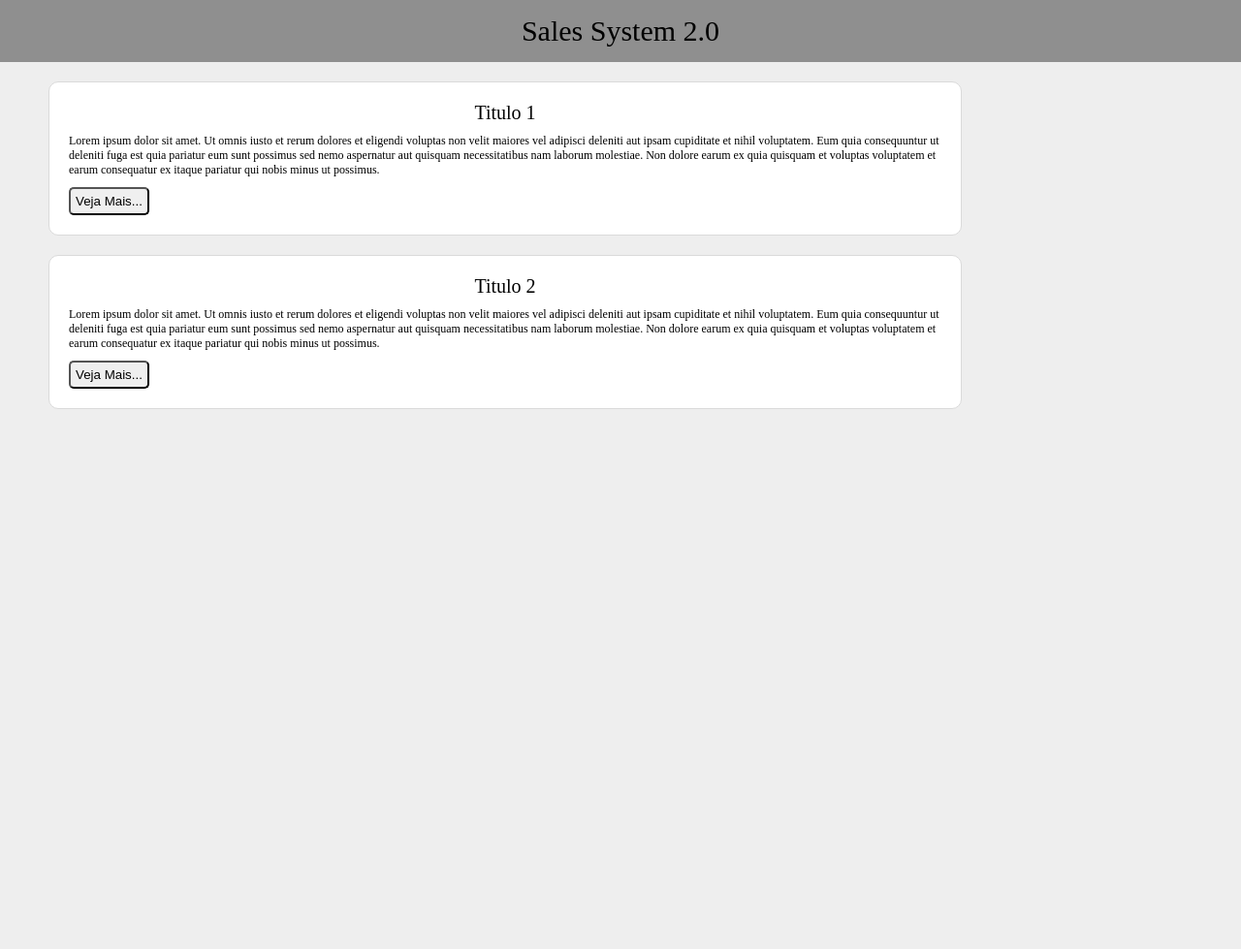
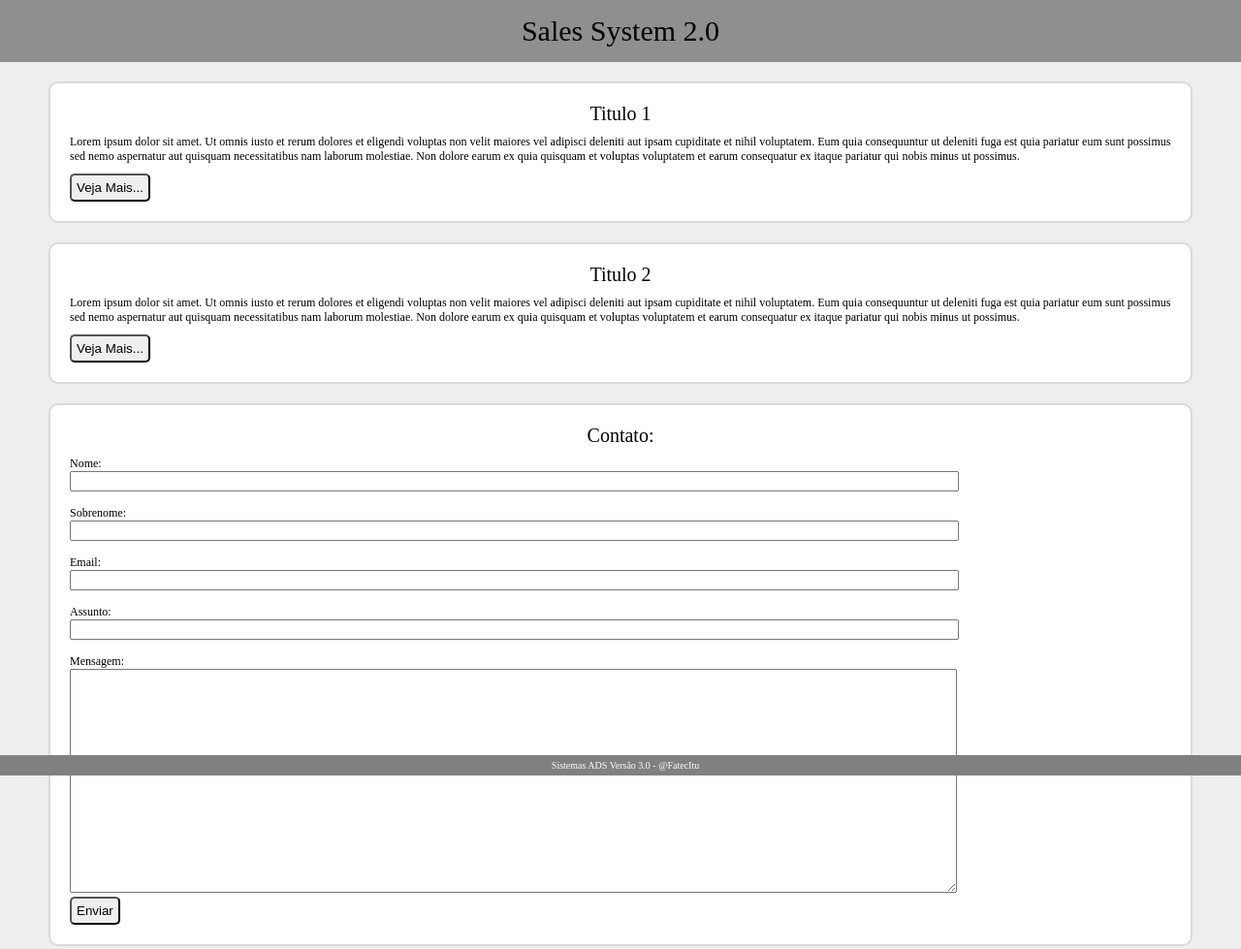
Before and after one commit to naovaipq/naovaipq.github.io, a plain HTML site: page aula03/index.html in a window 1280 px wide. Shown: the whole page at 97% size. Before the commit the page ends 800 px from the top, so only its background shows below. Drawn offline with Linux system fonts and the light colour scheme.

Commit message:
Aula 03 finalizada

```diff
--- a/aula03/index.html
+++ b/aula03/index.html
@@ -51,6 +51,44 @@
         <button>Veja Mais...</button>
     </div>
 
+    <div class="card">
+        <div class="card-title">
+            Contato:
+        </div>
+        <form action="" class="card-form">
+            <div class="form-group">
+                <label for="firstName">Nome: </label><br>
+                <input type="text" id="firstName" name="firstName" class="form-imput">
+            </div>
+            <br>
+            <div class="form-group">
+                <label for="lastName">Sobrenome:</label><br>
+                <input type="text" id="lastName" name="lastName" class="form-imput">
+            </div>
+            <br>
+            <div class="form-group">
+                <label for="email">Email:</label><br>
+                <input type="email" id="email" name="email" class="form-imput">
+            </div>
+            <br>
+            <div class="form-group">
+                <label for="subject">Assunto:</label><br>
+                <input type="text" id="subject" name="subject" class="form-imput">
+            </div>
+            <br>
+            <div class="form-group">
+                <label for="textArea">Mensagem:</label><br>
+                <textarea name="textArea" id="textArea" cols="30" rows="15" class="form-imput"></textarea>
+            </div>
+
+            <button>Enviar</button>
+        </form>
+    </div>
+
+    <footer class="footer">
+        Sistemas ADS Versão 3.0 - @FatecItu
+    </footer>
+
 
 
 </body>
--- a/aula03/style.css
+++ b/aula03/style.css
@@ -3,6 +3,17 @@ body {
     font-size: 12px;
     color: aliceblue;
     margin: 0px;
+}
+
+.footer {
+    background-color: grey;
+    color: white;
+    text-align: center;
+    padding: 5px;
+    position: fixed;
+    width: 100%;
+    bottom: 0;
+    font-size: 10px;
 }
 
 button {
@@ -23,15 +34,15 @@ button {
 
 .card{
     background-color: white;
-    width: 900px;
     color: rgb(0, 0, 0);
     margin-top: 20px;
     margin-bottom: 20px;
     margin-left: 50px;
+    margin-right: 50px;
     padding: 20px;
     border-radius: 10px;
-    box-shadow: 1px rgb(218, 218, 218);
-    border: 1px solid rgb(218, 218, 218);
+    box-shadow: 10px rgb(122, 122, 122);
+    border: 2px solid rgb(218, 218, 218);
 }
 
 .card-content {
@@ -43,3 +54,16 @@ button {
     font-size: 20px;
     margin-bottom: 10px;
 }
+
+.card-form {
+    width: 100%;
+
+}
+
+.form-imput {
+    width: 80%;
+}
+
+.form-group {
+
+}
```
